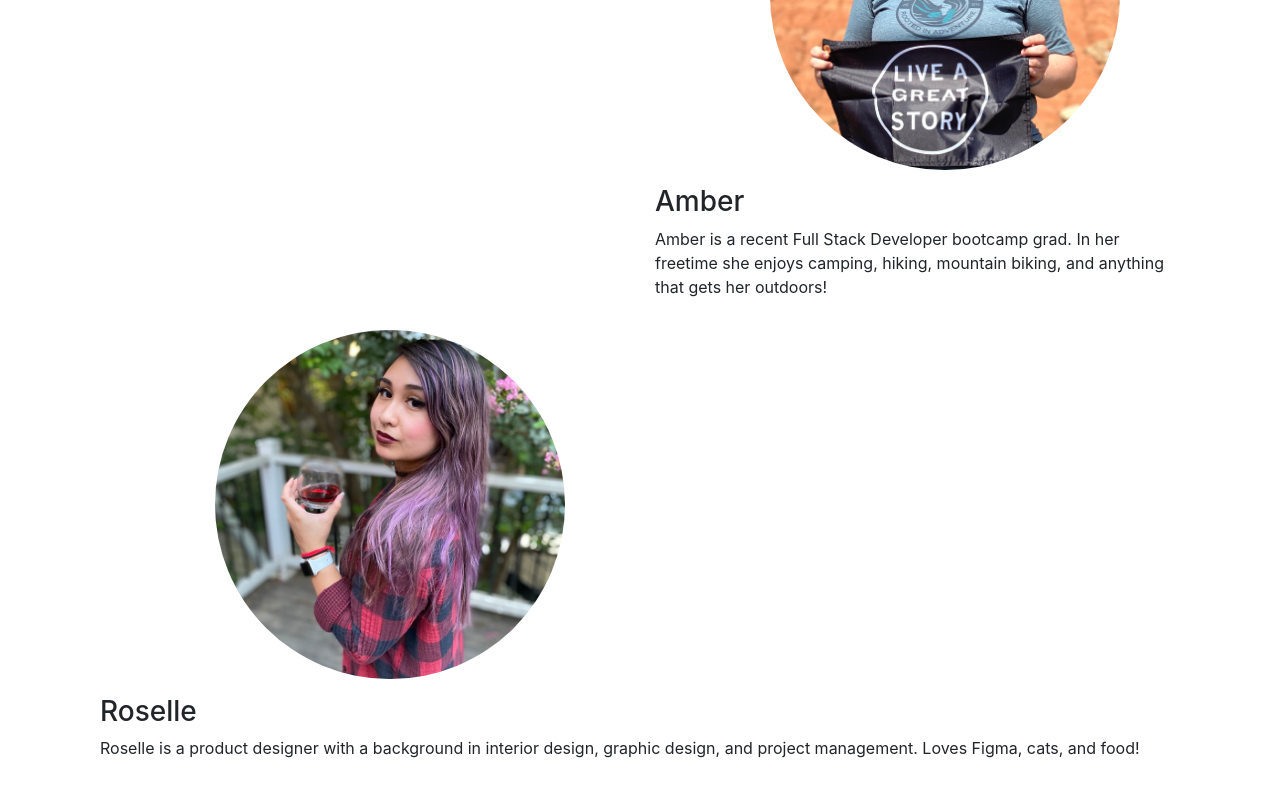
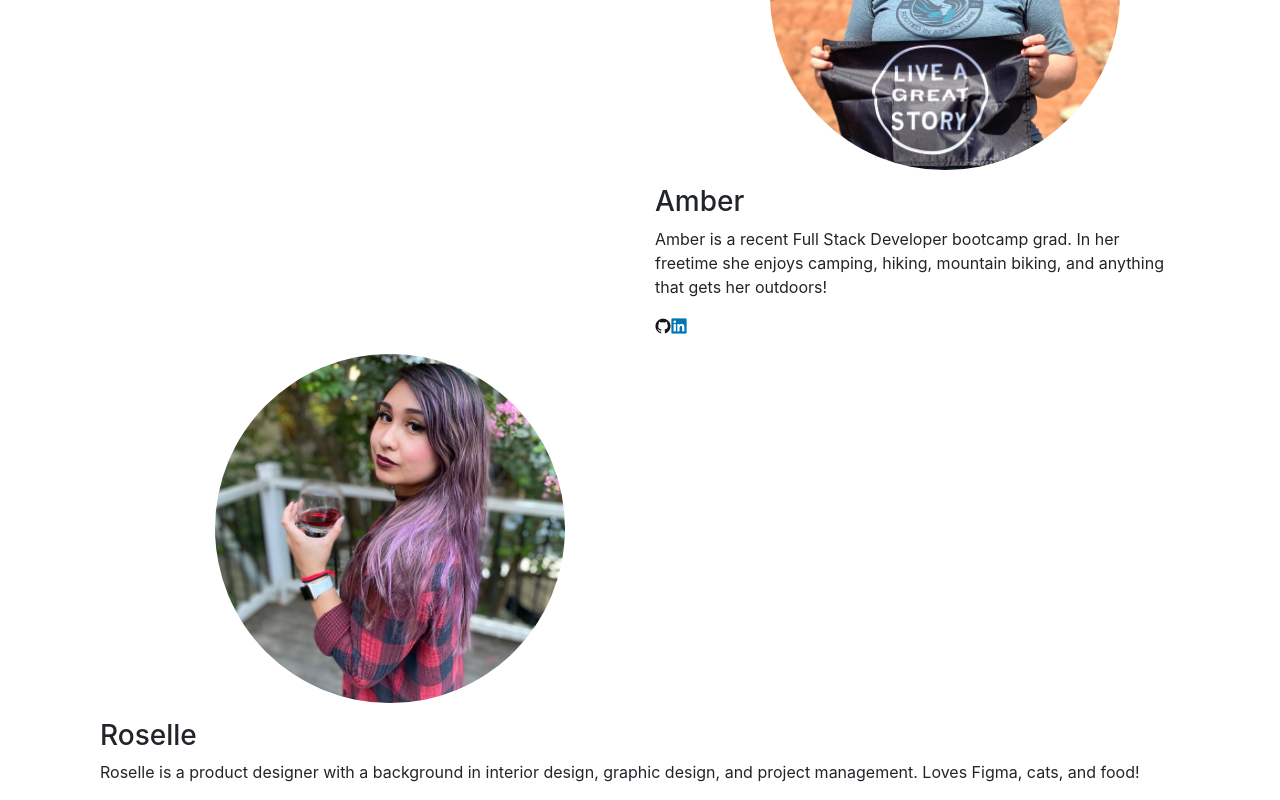
Before and after one commit to kirontoo/colorfy, a React (Create React App) app: page / in a window 1280 px wide. Shown: the part 1242-2042 px from the top of the page. Before the commit the page ends 2018 px from the top, so only its background shows below. Built offline with nearby package versions, Linux system fonts and the light colour scheme.

Commit message:
Icon update

```diff
--- a/package.json
+++ b/package.json
@@ -3,6 +3,7 @@
   "version": "0.1.0",
   "private": true,
   "dependencies": {
+    "@fortawesome/fontawesome-free": "^5.15.4",
     "@fortawesome/fontawesome-svg-core": "^1.3.0-beta2",
     "@fortawesome/free-brands-svg-icons": "^5.15.4",
     "@fortawesome/free-regular-svg-icons": "^6.0.0-beta2",
--- a/public/index.html
+++ b/public/index.html
@@ -5,10 +5,7 @@
         <link rel="icon" href="%PUBLIC_URL%/favicon.ico" />
         <meta name="viewport" content="width=device-width, initial-scale=1" />
         <meta name="theme-color" content="#000000" />
-    <meta
-      name="description"
-      content="Web site created using create-react-app"
-    />
+        <meta name="description" content="Web site created using create-react-app" />
         <link rel="apple-touch-icon" href="%PUBLIC_URL%/logo192.png" />
         <!--
       manifest.json provides metadata used when your web app is installed on a
@@ -24,6 +21,11 @@
       work correctly both with client-side routing and a non-root public URL.
       Learn how to configure a non-root public URL by running `npm run build`.
     -->
+        <script src="https://kit.fontawesome.com/81bae02c08.js" crossorigin="anonymous"></script>
+        <link
+            rel="stylesheet"
+            href="https://cdn.jsdelivr.net/gh/devicons/devicon@v2.14.0/devicon.min.css"
+        />
         <title>React App</title>
     </head>
     <body>
@@ -38,6 +40,5 @@
 
       To begin the development, run `npm start` or `yarn start`.
       To create a production bundle, use `npm run build` or `yarn build`.
-    -->
-  </body>
+    --></body>
 </html>
--- a/src/pages/Home/Home.js
+++ b/src/pages/Home/Home.js
@@ -1,7 +1,5 @@
 import React from 'react';
 import './Home.css';
-import { FontAwesomeIcon } from '@fortawesome/react-fontawesome';
-import { github, linkedin } from '@fortawesome/free-brands-svg-icons';
 
 function Home() {
     return (
@@ -136,10 +134,10 @@ function Home() {
                                     </div>
                                     <div className="amber-contact">
                                         <a href="https://github.com/Ope522">
-                                            <FontAwesomeIcon icon={github} />
+                                            <i class="devicon-github-original colored"></i>
                                         </a>
                                         <a href="https://www.linkedin.com/in/amberterry/">
-                                            <FontAwesomeIcon icon={linkedin} />
+                                            <i class="devicon-linkedin-plain colored"></i>
                                         </a>
                                     </div>
                                 </div>
```
Also changed, not shown: 2 other files (tests, documents, lock files or other folders). Lines whose indentation alone changed are shown as unchanged.
